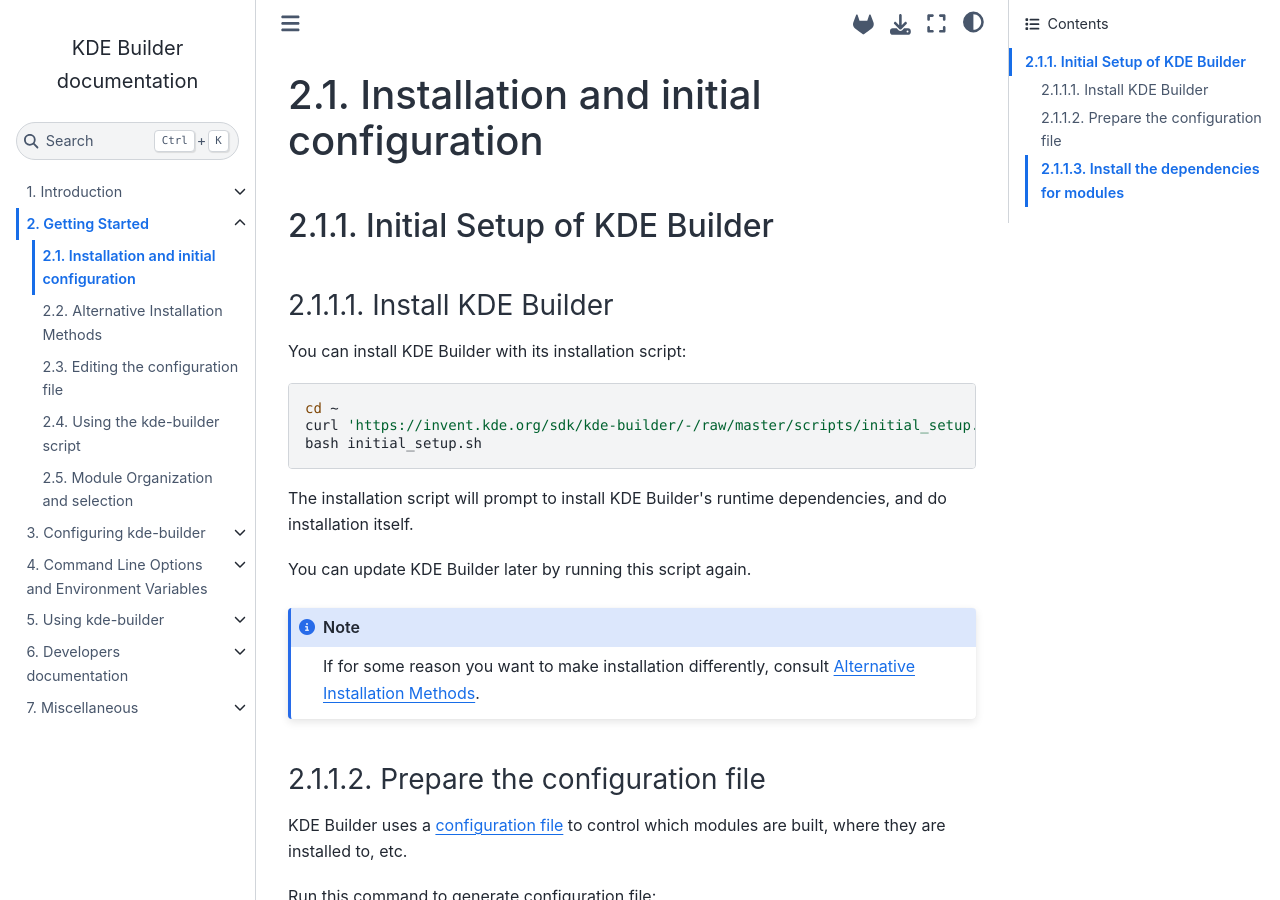
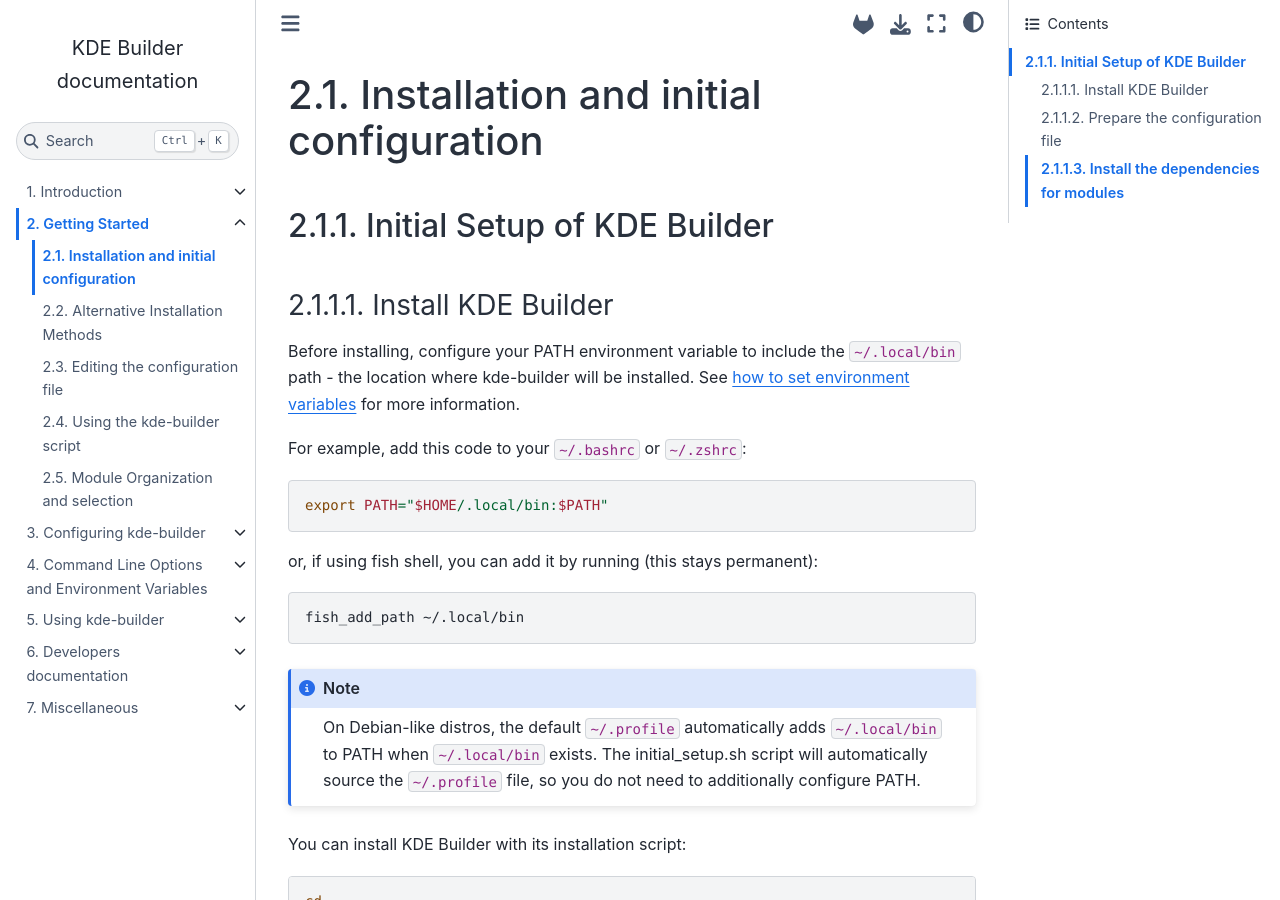
Before and after one commit to KDE/kde-builder, a Sphinx documentation site: the page built from doc/getting-started/before-building.md, in a window 1280 px wide and 900 px high. Built offline with Sphinx 7.4.7 and the Sphinx Book theme 1.1.4, drawn with Linux system fonts in a browser that asks for light colours.

Commit message:
Explain that you need to prepare your PATH before installation
Fixes #103

````diff
--- a/doc/getting-started/before-building.md
+++ b/doc/getting-started/before-building.md
@@ -6,6 +6,26 @@
 
 (get-kde-builder)=
 ### Install KDE Builder
+
+Before installing, configure your PATH environment variable to include the `~/.local/bin` path - the location where kde-builder will be installed.
+See [how to set environment variables](https://wiki.archlinux.org/title/Environment_variables#Per_user) for more information.
+
+For example, add this code to your `~/.bashrc` or `~/.zshrc`:
+
+```bash
+export PATH="$HOME/.local/bin:$PATH"
+```
+
+or, if using fish shell, you can add it by running (this stays permanent):
+
+```shell
+fish_add_path ~/.local/bin
+```
+
+```{note}
+On Debian-like distros, the default `~/.profile` automatically adds `~/.local/bin` to PATH when `~/.local/bin` exists.
+The initial_setup.sh script will automatically source the `~/.profile` file, so you do not need to additionally configure PATH.
+```
 
 You can install KDE Builder with its installation script:
 
````
Also changed, not shown: README.md (+3 -0 lines), 1 other file.
